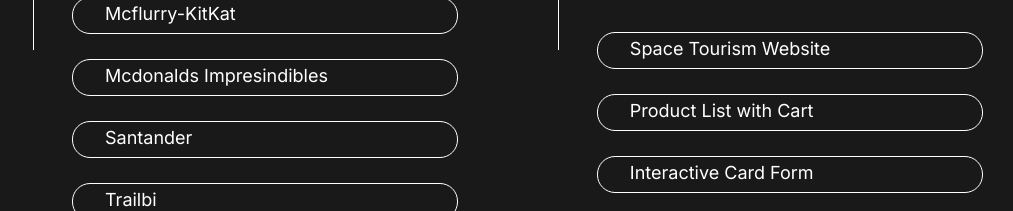
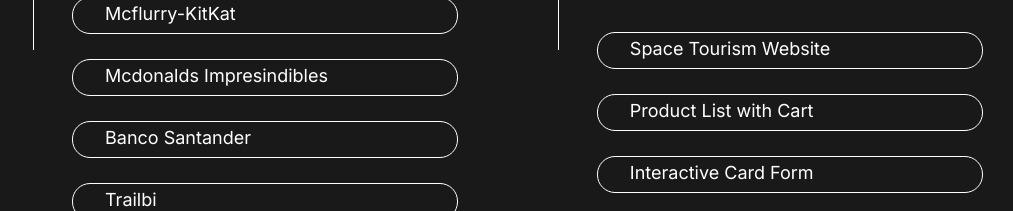
Before and after one commit to josefainostroza/portfolio, a React (Vite) app: page / in a window 1280 px wide. Shown: the part 2800-3011 px from the top of the page, without its empty margins (267-1280 px from the left). Built offline with nearby package versions, Linux system fonts and the light colour scheme.

Commit message:
Add files via upload

```diff
--- a/src/constants/title-proyects.js
+++ b/src/constants/title-proyects.js
@@ -18,7 +18,7 @@
 				url: 'https://www.figma.com/proto/h8Gv7PlCss05Boji3pKpPY/Sin-t%C3%ADtulo?node-id=17-4&t=gtceYRGZ4VpbEohn-1&scaling=min-zoom&content-scaling=fixed&page-id=0%3A1'
 			},
 			{
-				name: 'Santander',
+				name: 'Banco Santander',
 				image: '/assets/santander.png',
 				slug: 'santander',
 				url: 'https://www.bancosantander.es/particulares/cuentas-bancarias/'
```
